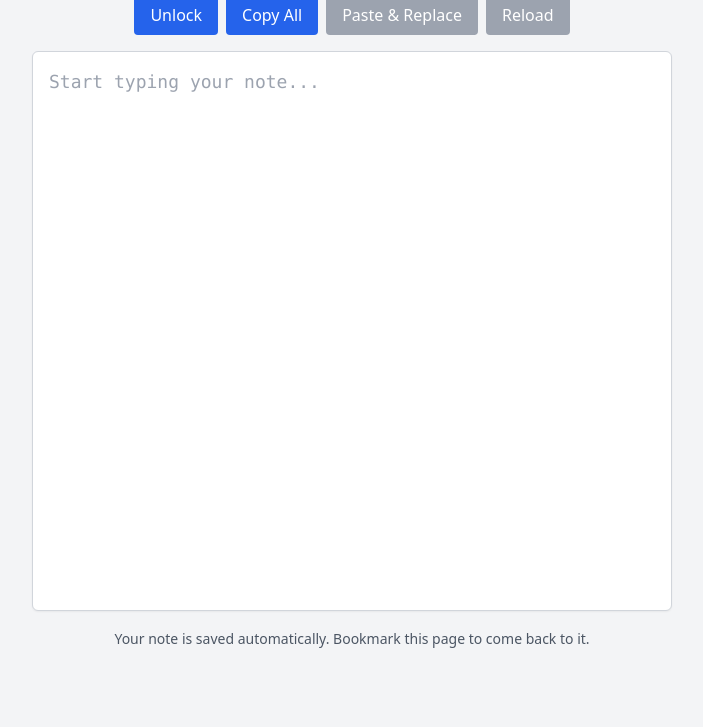
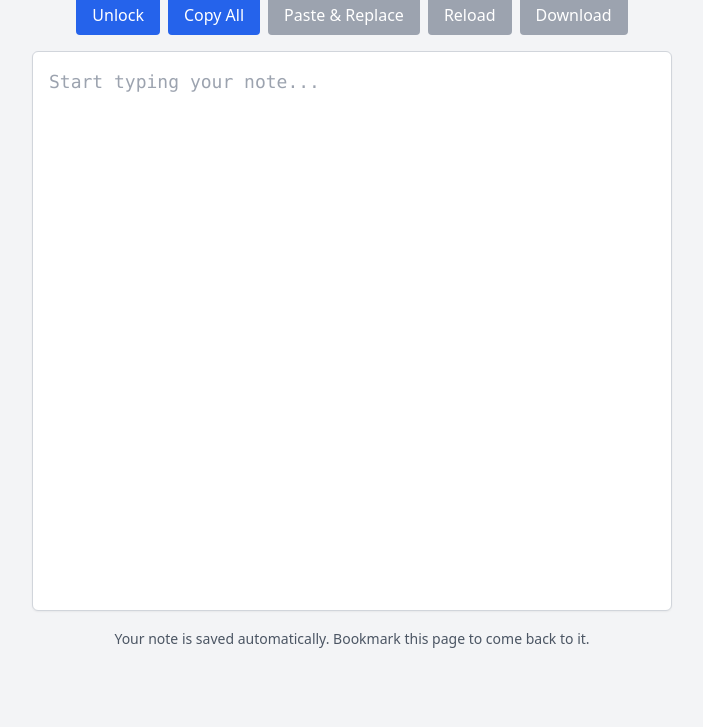
Before and after one commit to quantranfr/notes, a plain HTML site: page index.html in a window 1280 px wide. Shown: the part 73-800 px from the top of the page, without its empty margins (288-991 px from the left). Drawn offline with nearby package versions, Linux system fonts and the light colour scheme; no server answers.

Commit message:
Add download button to index.html

```diff
--- a/index.html
+++ b/index.html
@@ -19,6 +19,7 @@
       <button id="copy-all" class="px-4 py-2 bg-blue-600 text-white rounded hover:bg-blue-700">Copy All</button>
       <button id="paste-replace" class="px-4 py-2 bg-gray-400 text-white rounded cursor-not-allowed" disabled>Paste & Replace</button>
       <button id="reload" class="px-4 py-2 bg-gray-400 text-white rounded cursor-not-allowed" disabled>Reload</button>
+      <button id="download-note" type="button" class="px-4 py-2 bg-gray-400 text-white rounded">Download</button>
     </div>
 
     <textarea
```
